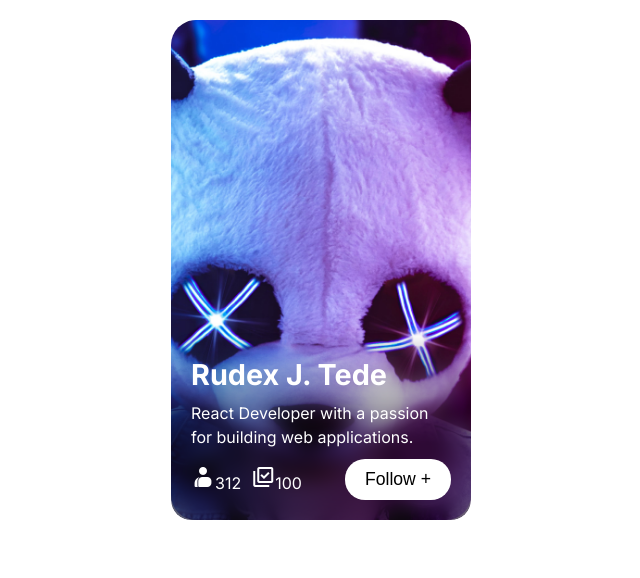
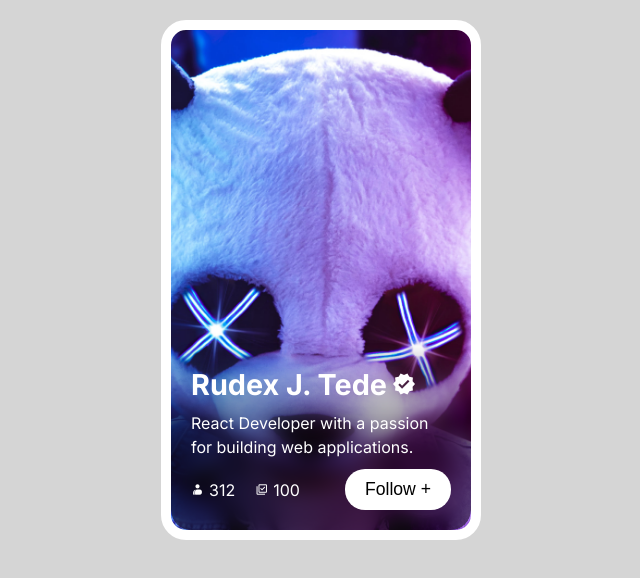
Before and after one commit to roirude/learn_react, a React (Vite) app in the folder static-react/: page / in a window 1280 px wide. Shown: the top 578 px of the page, without its empty margins (319-959 px from the left). Built offline with nearby package versions, Linux system fonts and the light colour scheme.

Commit message:
Completed project: Create a digital business card

```diff
--- a/static-react/index.html
+++ b/static-react/index.html
@@ -8,6 +8,7 @@
       href="https://fonts.googleapis.com/css2?family=Inter:ital,opsz,wght@0,14..32,100..900;1,14..32,100..900&display=swap"
       rel="stylesheet"
     />
+    <link href="https://fonts.googleapis.com/icon?family=Material+Icons" rel="stylesheet">
     <link href="https://fonts.googleapis.com/css2?family=Material+Symbols+Outlined" rel="stylesheet" />
     <link rel="icon" type="image/svg+xml" href="/vite.svg" />
     <meta name="viewport" content="width=device-width, initial-scale=1.0" />
--- a/static-react/src/components/Card.jsx
+++ b/static-react/src/components/Card.jsx
@@ -4,17 +4,26 @@ export default function Card() {
       <div className="card-content cloud-container">
         <div className="cloud-filter"></div>
         <div className="cloud-content">
-          <h1 className="card-title">Rudex J. Tede</h1>
-          <p className="card-description">React Developer with a passion for building web applications.</p>
+          <h1 className="card-title">
+            Rudex J. Tede
+            <i class="material-icons">verified</i>
+          </h1>
+          <p className="card-description">
+            React Developer with a passion for building web applications.
+          </p>
           <div className="card-footer">
             <div className="card-rang">
               <div className="rang">
-                <span class="material-symbols-outlined">contacts_product</span>
-                <span>312</span>
+                <span class="material-symbols-outlined icon">
+                  contacts_product
+                </span>
+                312
               </div>
               <div className="rang">
-                <span class="material-symbols-outlined">library_add_check</span>
-                <span>100</span>
+                <span class="material-symbols-outlined icon">
+                  library_add_check
+                </span>
+                100
               </div>
             </div>
             <button>Follow +</button>
--- a/static-react/src/index.css
+++ b/static-react/src/index.css
@@ -3,6 +3,7 @@
   line-height: 1.5;
   padding: 0;
   margin: 0;
+  background-color: rgb(213, 213, 213);
 }
 
 * {
--- a/static-react/src/style/app.css
+++ b/static-react/src/style/app.css
@@ -16,6 +16,7 @@
     display: flex;
     flex-direction: column;
     justify-content: flex-end;
+    border: solid 10px white;
 }
 
 .card-content {
@@ -27,6 +28,13 @@
 .card-title {
     margin-bottom: 5px;
     font-size: 1.8rem;
+    display: flex;
+    align-items: center;
+}
+
+.card-title i {
+    /* color: green; */
+    margin-left: 5px;
 }
 
 .card-description {
@@ -36,7 +44,17 @@
 .card-rang {
     display: flex;
     align-items: center;
-    column-gap: 10px;
+    column-gap: 20px;
+}
+
+.rang {
+    display: flex;
+    align-items: center;
+    column-gap: 5px;
+}
+
+.rang > span {
+    font-size: small;
 }
 
 button {
@@ -45,7 +63,12 @@ button {
     font-size: 1.1rem;
     padding: 10px 20px;
     border-radius: 20px;
+    transition: transform 0.2s ease;
+    cursor: pointer;
+}
 
+button:hover {
+    transform: scale(1.1);
 }
 
 .card-footer {
```
